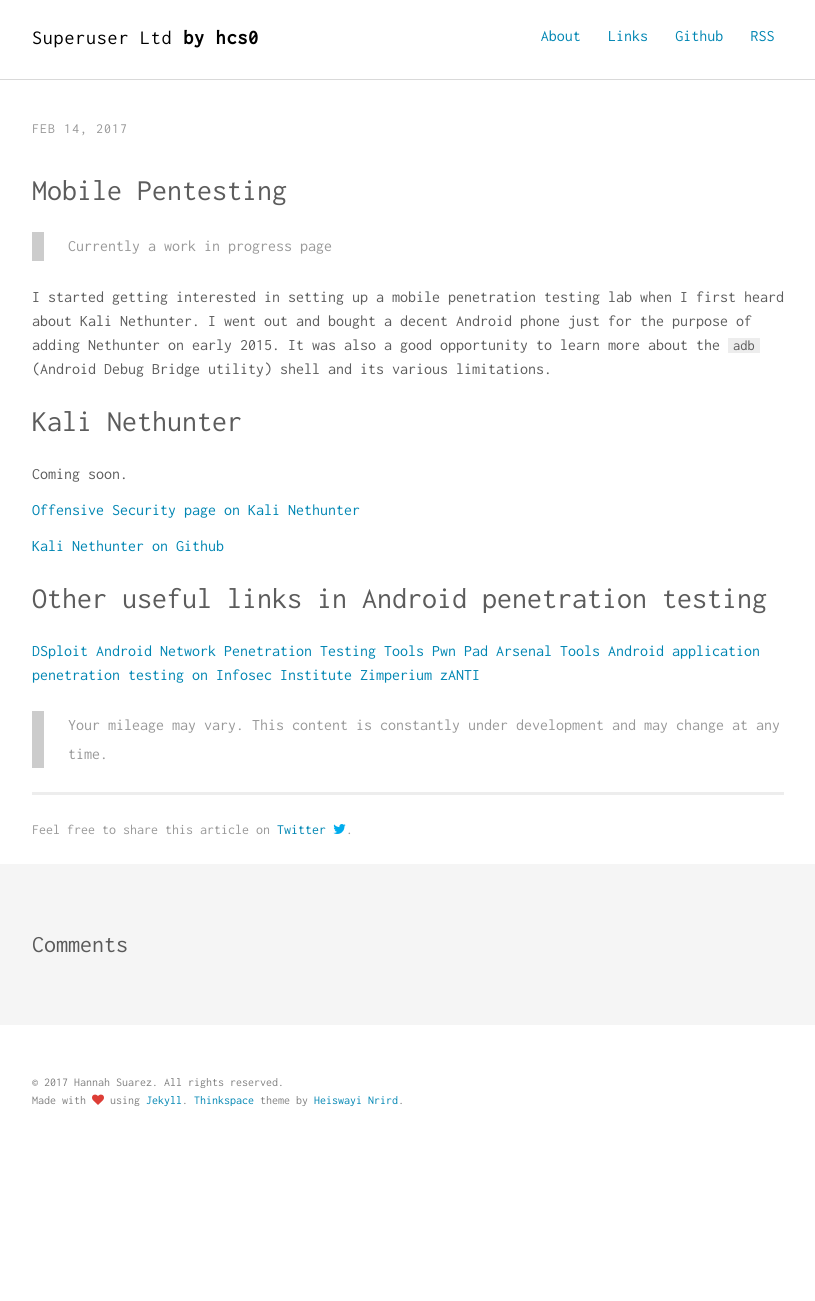
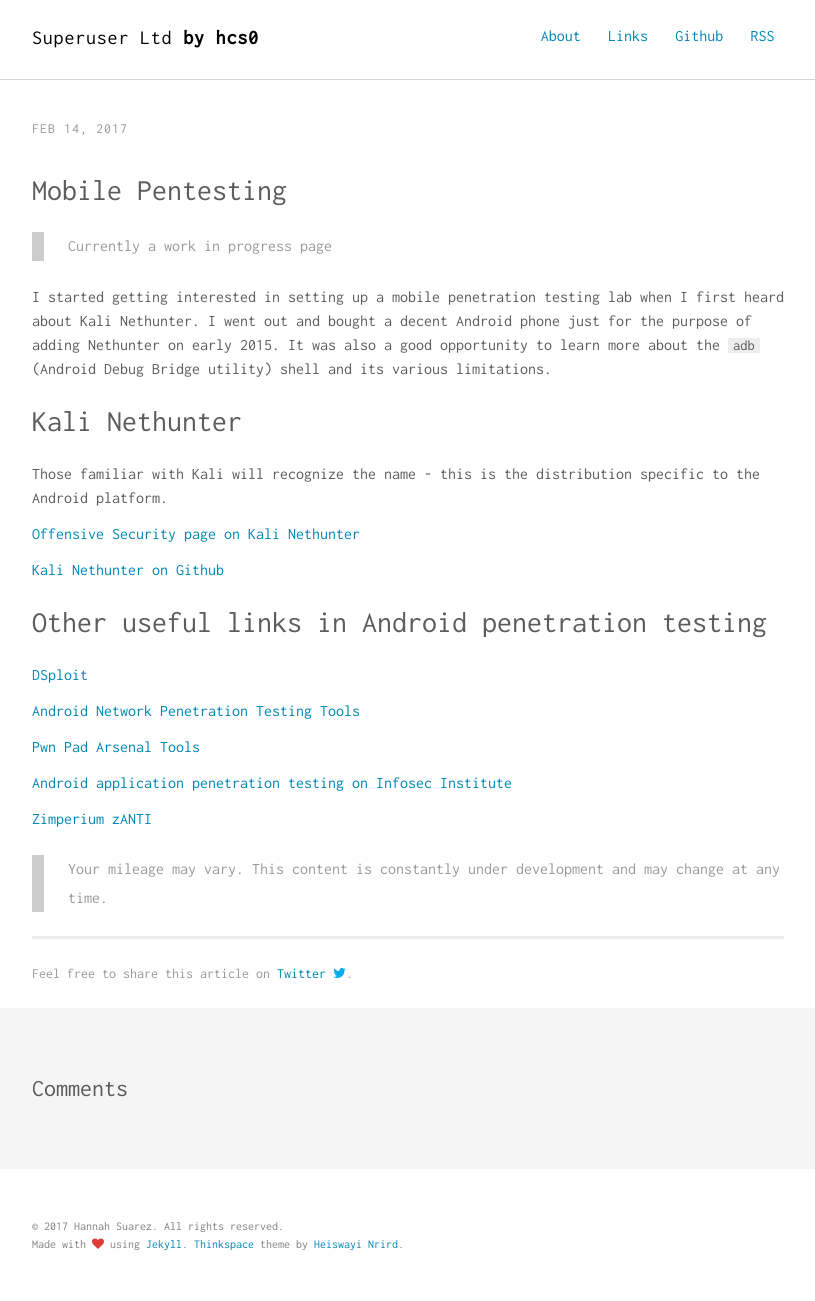
Before and after one commit to hcs0/hannahsuarez.github.io, a Jekyll site: the page built from _posts/2017-02-14-mobile-pentesting.md, in a window 1280 px wide. Shown: the whole page, without its empty margins (232-1047 px from the left). Built offline with Jekyll 4.4.1, drawn with Linux system fonts in a browser that asks for light colours; comment, search, counter and statistics services are not loaded; before the commit the page ends 1157 px from its top, so only the background shows below that.

Commit message:
Update links

```diff
--- a/_posts/2017-02-14-mobile-pentesting.md
+++ b/_posts/2017-02-14-mobile-pentesting.md
@@ -12,7 +12,7 @@
 
 # Kali Nethunter
 
-Coming soon.
+Those familiar with Kali will recognize the name - this is the distribution specific to the Android platform.
 
 [Offensive Security page on Kali Nethunter](https://www.offensive-security.com/kali-linux-nethunter-download/)
 
@@ -21,9 +21,13 @@
 # Other useful links in Android penetration testing
 
 [DSploit](https://github.com/Welsen97/DSploit_Scripts)
+
 [Android Network Penetration Testing Tools](https://github.com/SimeonUS/Android-Network-Penetration-Tools-)
+
 [Pwn Pad Arsenal Tools](https://github.com/vavkamil/Pwn-Pad-Arsenal-Tools)
+
 [Android application penetration testing on Infosec Institute](http://resources.infosecinstitute.com/android-application-penetration-testing-setting-certificate-installation-goatdroid-installation/)
+
 [Zimperium zANTI](https://www.zimperium.com/zanti-mobile-penetration-testing)
 
 
```
